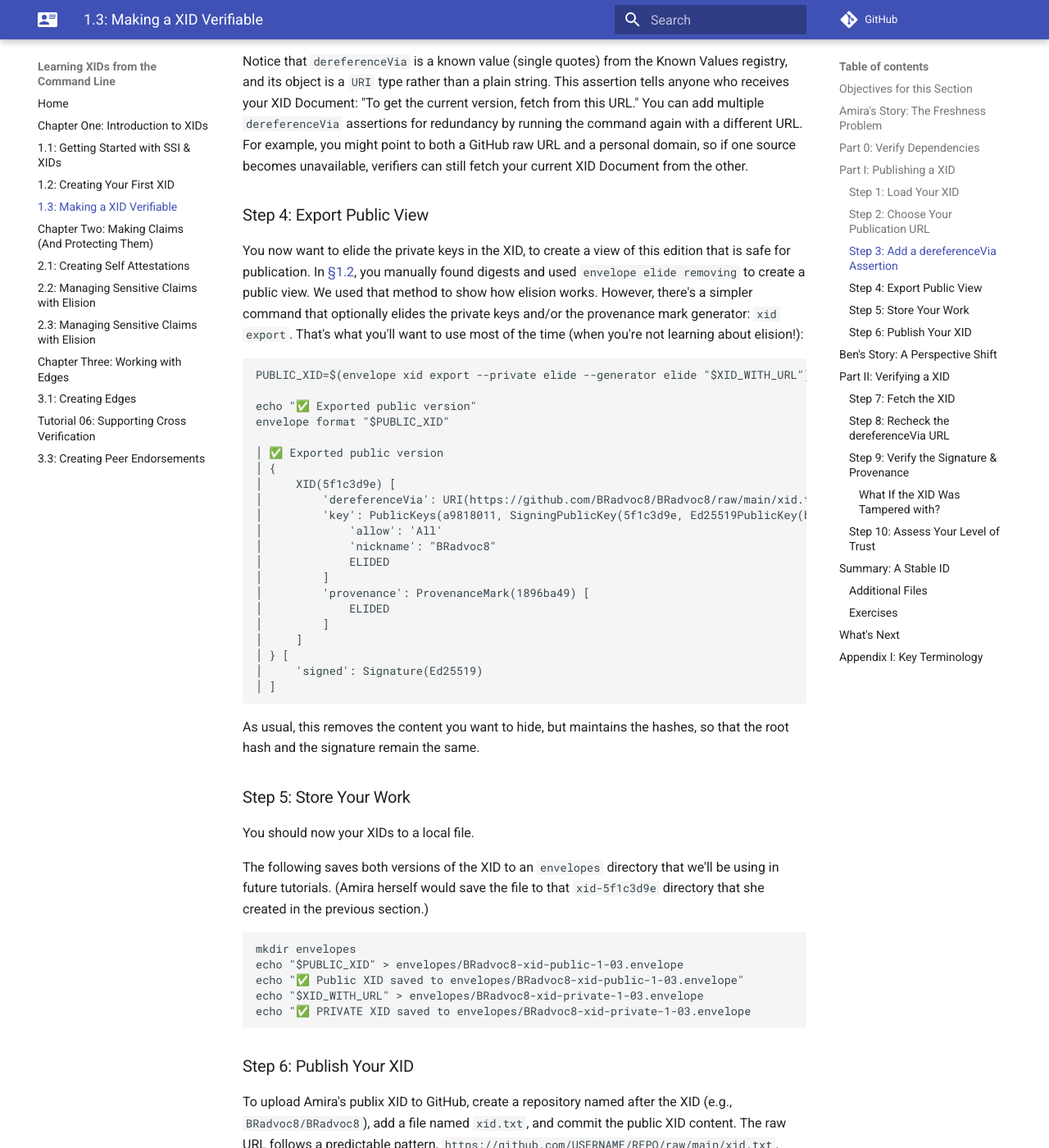
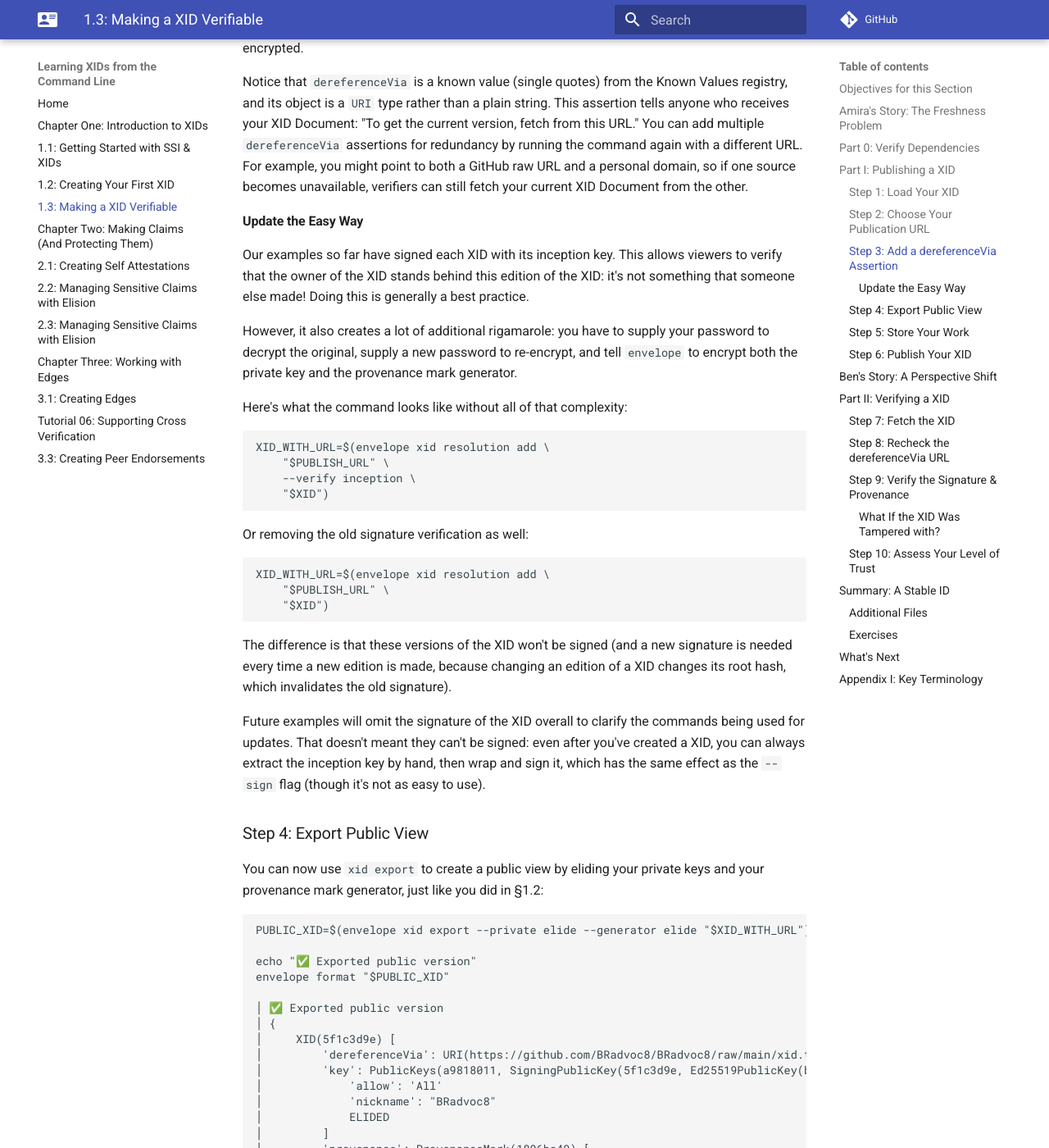
Before and after one commit to BlockchainCommons/XID-Quickstart, an MkDocs documentation site: the page built from docs/01_3_Making_a_XID_Verifiable.md, in a window 1280 px wide and 1400 px high, scrolled down 4408 px. Shown: the whole window at 82% size. Built offline with MkDocs 1.6.1 and Material for MkDocs 9.7.7, drawn with Linux system fonts in a browser that asks for light colours; comment, search, counter and statistics services are not loaded; some of the changed text lies outside the part shown.

Commit message:
clarrification on when passwords are needed and not

````diff
--- a/docs/01_3_Making_a_XID_Verifiable.md
+++ b/docs/01_3_Making_a_XID_Verifiable.md
@@ -134,16 +134,18 @@ This command uses the following new arguments:
 
 1. The `$PUBLISH_URL` is of course required by `xid resolution add`.
 2. `--verify inception` says to verify that the signature of the original `$XID` was made with its inception key.
-3. `--password "$PASSWORD"` decrypts the previously encrypted information with the `$PASSWORD`.
+3. `--password "$PASSWORD"` decrypts the previously encrypted
+information with the `$PASSWORD`. This is necessary so that you can
+use the inception key (currently encrypted) to sign the new XID.
 
 You want the new, updated XID to have the same protections as the
 original, so you also repeat the various encryption and signature
 commands as part of the creation for Amira's updated XID:
 
-1. `--private encrypt` to encrypt the private key.
-2. `--generate encrypt` to encrypt the provenance mark generate.
+1. `--private encrypt` to re-encrypt the private key.
+2. `--generate encrypt` to re-encrypt the provenance mark generate.
 3. `--encrypt-password` to use the `$PASSWORD` in future decryption.
-4. `--sign` to sign the new document.
+4. `--sign` to sign the new document with your inception key.
 
 Note that you didn't have to repeat commands like `--nickname`. That's
 because the whole previous XID was read in. (You also could have excluded the decryption and the re-encryption, as they're only entirely necessary when you're adjusting the keys or the generator, but we included everything in this example so that they'd be clear in later examples where they are required.)
@@ -211,16 +213,52 @@ both a GitHub raw URL and a personal domain, so if one source becomes
 unavailable, verifiers can still fetch your current XID Document from
 the other.
 
+#### Update the Easy Way
+
+Our examples so far have signed each XID with its inception key. This
+allows viewers to verify that the owner of the XID stands behind this
+edition of the XID: it's not something that someone else made! Doing
+this is generally a best practice.
+
+However, it also creates a lot of additional rigamarole: you have to
+supply your password to decrypt the original, supply a new password to
+re-encrypt, and tell `envelope` to encrypt both the private key and
+the provenance mark generator.
+
+Here's what the command looks like without all of that complexity:
+
+```
+XID_WITH_URL=$(envelope xid resolution add \
+    "$PUBLISH_URL" \
+    --verify inception \
+    "$XID")
+```
+
+Or removing the old signature verification as well:
+
+```
+XID_WITH_URL=$(envelope xid resolution add \
+    "$PUBLISH_URL" \
+    "$XID")
+```
+
+The difference is that these versions of the XID won't be signed (and
+a new signature is needed every time a new edition is made, because
+changing an edition of a XID changes its root hash, which invalidates
+the old signature).
+
+Future examples will omit the signature of the XID overall to clarify
+the commands being used for updates. That doesn't meant they can't be
+signed: even after you've created a XID, you can always extract the
+inception key by hand, then wrap and sign it, which has the same
+effect as the `--sign` flag (though it's not as easy to use).
+
 ### Step 4: Export Public View
 
-You now want to elide the private keys in the XID, to create a view of
-this edition that is safe for publication. In
-[§1.2](01_2_Your_First_XID.md), you manually found digests and used
-`envelope elide removing` to create a public view. We used that method
-to show how elision works. However, there's a simpler command that
-optionally elides the private keys and/or the provenance mark
-generator: `xid export`. That's what you'll want to use most of the
-time (when you're not learning about elision!):
+You can now use `xid export` to create a public view by eliding your
+private keys and your provenance mark generator, just like you did in
+§1.2:
+
 
 ```
 PUBLIC_XID=$(envelope xid export --private elide --generator elide "$XID_WITH_URL")
````
Also changed, not shown: docs/01_2_Your_First_XID.md (+2 -1 lines), docs/02_1_Creating_Self_Attestations.md (+14 -4 lines), docs/03_1_Creating_Edges.md (+1 -7 lines).
